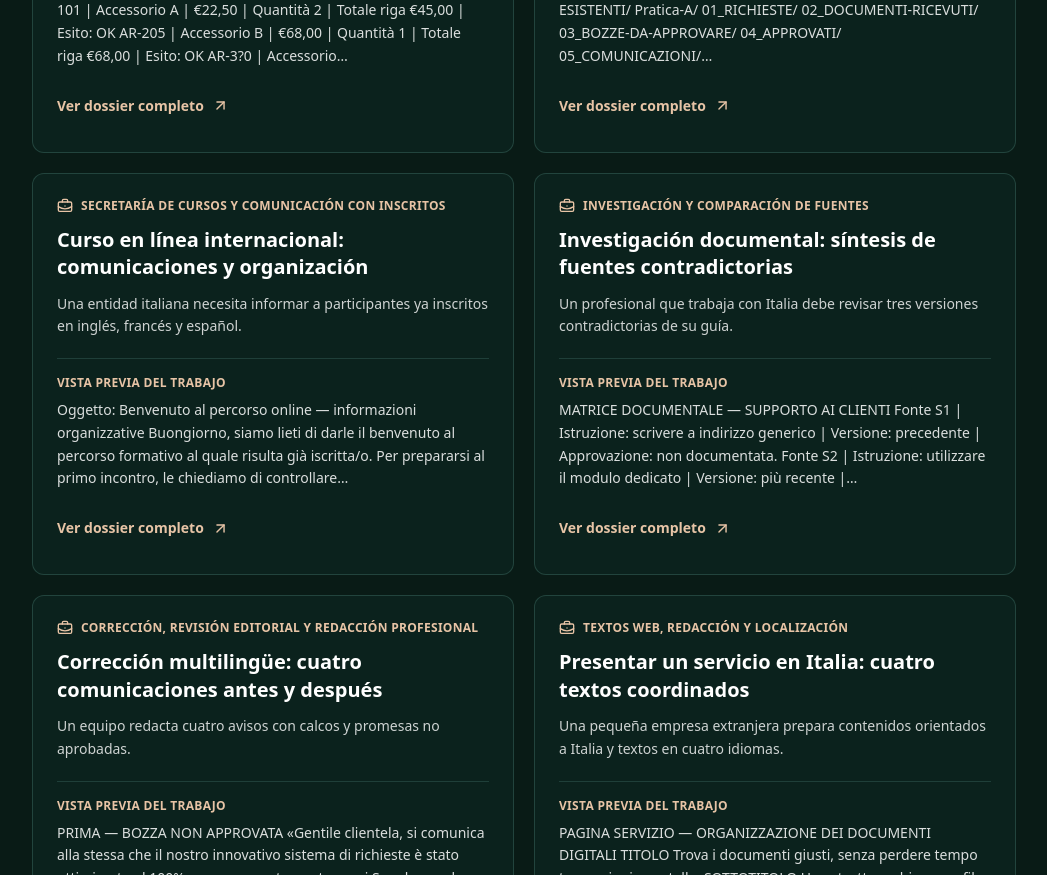
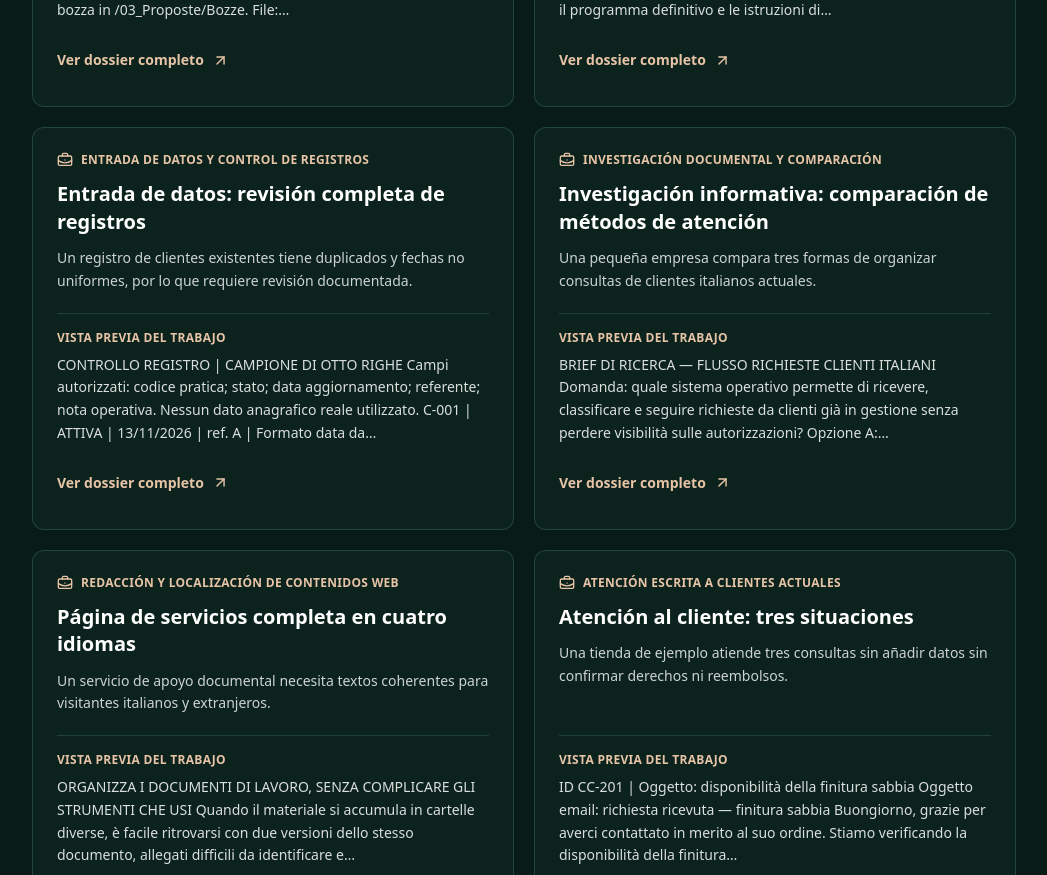
Before and after one commit to noemitomassetti/noemitomassetti-it, a React (Vite) app: page /es/ejemplos-de-trabajo in a window 1280 px wide. Shown: the part 8700-9575 px from the top of the page, without its empty margins (116-1163 px from the left). Built offline with nearby package versions, Linux system fonts and the light colour scheme; the HTML template or start-up script is replaced by a standard one.

Commit message:
Feature complete new virtual-assistant and language dossiers, refine English and Spanish portfolio introductions

```diff
--- a/src/components/PortfolioDeepShowcase.tsx
+++ b/src/components/PortfolioDeepShowcase.tsx
@@ -7,13 +7,13 @@ import { DEEP_PORTFOLIO_ITEMS, getDeepPortfolioPath } from "@/lib/portfolioDeepC
 import type { DeepPortfolioItem } from "@/lib/portfolioDeepCatalog";
 import { DIRECTION_LABELS, type PublicTranslationDirection } from "@/lib/portfolioDeepTypes";
 
-const FEATURED_IDS=["inbox-calendar-triage","email-inbox-italy-routing","customer-care-escalations","calendar-conflict-timezone-confirmations","order-entry-price-list","digital-archive-duplicates-access-matrix","multilingual-course-secretariat-schedule","information-research-verifiable-source-matrix","multilingual-proofreading-written-notices","italian-market-website-copy-four-languages","en-it-service-landing-localisation-complete","fr-it-product-information-full","es-it-existing-customer-service-email-full","it-en-internal-procedure-translation","it-fr-customer-service-followup","it-es-support-faq-complete"];
+const FEATURED_IDS=["inbox-handover-cover-full","diary-conflict-multilingual-rebooking","written-customer-complaint-four-language-response","orders-multi-item-exception-control","shared-drive-handover-client-documents","course-participant-support-complete-pack","client-records-data-quality-complete","practical-research-options-decision-pack","italy-website-service-copy-full-localisations","customer-care-escalations","en-it-complete-italian-onboarding-communications","fr-it-complete-product-information-and-faq","es-it-complete-customer-help-policy-and-replies","it-en-full-operations-sop-handover","it-fr-complete-meeting-followup-package","it-es-complete-service-information-and-faq"];
 type Filter = "all" | "translation" | "operations" | "backoffice" | "research" | "writing" | "web" | PublicTranslationDirection;
 const text = {
   it: {eyebrow:"Approfondimenti e lavori completi",title:"Scopri come lavoro, attraverso gli elaborati",description:"Oltre alle schede sintetiche, consulta dossier originali con brief realistici, documenti completi, traduzioni a fronte, scelte terminologiche, procedure e controlli. Ogni dossier presenta un problema concreto, l’approccio proposto e un elaborato consultabile.",all:"Tutti i dossier",translation:"Traduzioni a fronte",operations:"Assistenza e organizzazione",backoffice:"Segreteria, customer care e back office",research:"Ricerche informative",writing:"Revisione e cataloghi",web:"Contenuti web",read:"Esplora il dossier completo",source:"Traduzione",context:"Caso operativo",notice:"Elaborati originali preparati per mostrare il mio metodo di lavoro. Non sono incarichi commissionati né contengono dati di clienti reali.",caption:"Documenti, testi e metodi consultabili",results:"Dossier visualizzati",search:"Cerca nei dossier",searchHint:"Cerca per servizio, tema o settore",noResults:"Nessun dossier corrisponde alla ricerca. Prova un altro termine o cambia filtro."},
-  en: {eyebrow:"In-depth work examples",title:"Virtual assistance, written communication and translation: work samples",description:"Explore complete Italian-speaking virtual-assistance assignments, written customer correspondence, operational registers and independently commissioned-style translation and localisation samples. Each service is available on its own; the dossiers show the actual documents and editorial decisions.",all:"All dossiers",translation:"Translation samples",operations:"Operational work",backoffice:"Secretarial & customer support",research:"Desk research",writing:"Editorial revision",web:"Website content",read:"Read the complete dossier",source:"Translation",context:"Operational study",notice:"Original work samples created to demonstrate my approach. These are not client commissions and no real customer records are used.",caption:"Sample deliverables and working methods",results:"Dossiers shown",search:"Search dossiers",searchHint:"Search by service, topic or sector",noResults:"No matching dossiers. Try another term or filter."},
+  en: {eyebrow:"In-depth work examples",title:"Virtual assistance, written communication and translation: work samples",description:"Explore complete Italian-speaking virtual-assistance assignments, written customer correspondence, operational registers and independently prepared translation and localisation samples. Each service is available on its own; the dossiers show the actual documents and editorial decisions.",all:"All dossiers",translation:"Translation samples",operations:"Operational work",backoffice:"Secretarial & customer support",research:"Desk research",writing:"Editorial revision",web:"Website content",read:"Read the complete dossier",source:"Translation",context:"Operational study",notice:"Original work samples created to demonstrate my approach. These are not client commissions and no real customer records are used.",caption:"Sample deliverables and working methods",results:"Dossiers shown",search:"Search dossiers",searchHint:"Search by service, topic or sector",noResults:"No matching dossiers. Try another term or filter."},
   fr: {eyebrow:"Exemples approfondis",title:"Assistance virtuelle, communication écrite et traduction : réalisations",description:"Consultez des dossiers complets de secrétariat en italien, relation client écrite, back-office, rédaction, traduction et localisation. Chaque prestation peut être demandée séparément ; les dossiers présentent les documents et les choix de travail.",all:"Tous les dossiers",translation:"Exemples de traduction",operations:"Soutien opérationnel",backoffice:"Secrétariat et relation client",research:"Recherche documentaire",writing:"Révision éditoriale",web:"Contenus web",read:"Consulter le dossier complet",source:"Traduction",context:"Étude opérationnelle",notice:"Travaux originaux préparés pour présenter ma méthode, hors commande client et sans données de clients réels.",caption:"Livrables et méthodes à consulter",results:"Dossiers affichés",search:"Rechercher dans les dossiers",searchHint:"Service, sujet ou secteur",noResults:"Aucun dossier ne correspond à la recherche. Essayez un autre terme ou filtre."},
-  es: {eyebrow:"Muestras de trabajo detalladas",title:"Asistencia virtual, comunicación escrita y traducción: trabajos",description:"Consulta dossiers originales y detallados con supuestos verosímiles, documentos completos, traducciones en paralelo, decisiones terminológicas, procedimientos y controles. Cada dossier presenta una situación concreta, el método y un entregable.",all:"Todos los dossiers",translation:"Muestras de traducción",operations:"Apoyo operativo",backoffice:"Secretaría y atención al cliente",research:"Investigación documental",writing:"Revisión editorial",web:"Contenidos web",read:"Ver dossier completo",source:"Traducción",context:"Caso operativo",notice:"Trabajos originales preparados para mostrar mi método. No son encargos de clientes ni utilizan sus datos.",caption:"Entregables y métodos para consultar",results:"Dosieres mostrados",search:"Buscar en los dosieres",searchHint:"Servicio, tema o sector",noResults:"No hay dosieres que coincidan. Prueba otro término o filtro."}
+  es: {eyebrow:"Muestras de trabajo detalladas",title:"Asistencia virtual, comunicación escrita y traducción: trabajos",description:"Consulta proyectos originales de asistencia virtual, comunicaciones, gestión documental y contenidos para el mercado italiano, junto con traducciones completas y notas terminológicas. Cada dosier presenta el contexto, el método y los documentos íntegros.",all:"Todos los dossiers",translation:"Muestras de traducción",operations:"Apoyo operativo",backoffice:"Secretaría y atención al cliente",research:"Investigación documental",writing:"Revisión editorial",web:"Contenidos web",read:"Ver dossier completo",source:"Traducción",context:"Caso operativo",notice:"Trabajos originales preparados para mostrar mi método. No son encargos de clientes ni utilizan sus datos.",caption:"Entregables y métodos para consultar",results:"Dosieres mostrados",search:"Buscar en los dosieres",searchHint:"Servicio, tema o sector",noResults:"No hay dosieres que coincidan. Prueba otro término o filtro."}
 } satisfies Record<Language,Record<string,string>>;
 const previewLabels:Record<Language,string> = {
   it: "Anteprima dell’elaborato",
```
